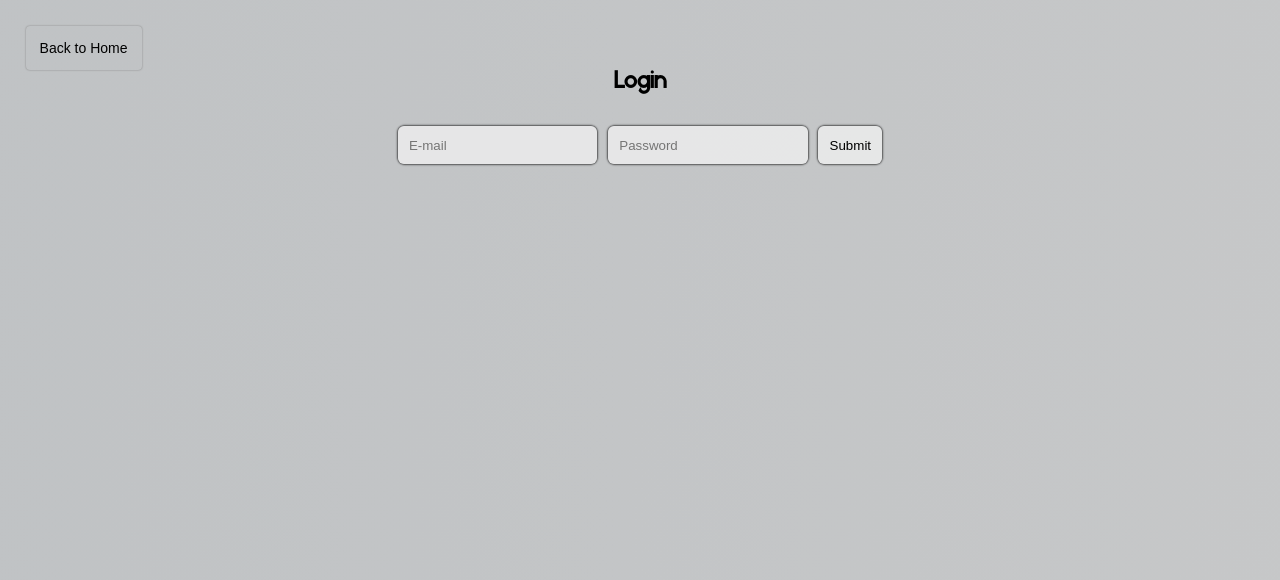
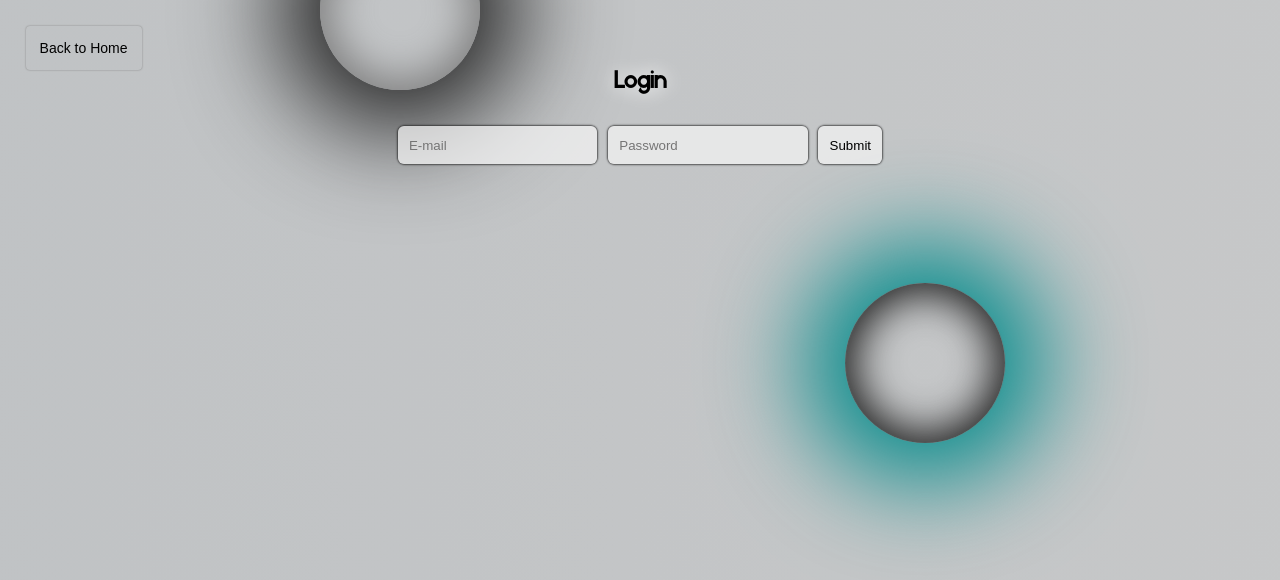
Before and after one commit to cristinamurillo/feel_front_end, a React (Create React App) app: page /login in a window 1280 px wide. Shown: the top 580 px of the page. Built offline with nearby package versions, Linux system fonts and the light colour scheme.

Commit message:
added circles that randomly translate on the landing, sign up and login pages

```diff
--- a/src/Components/Landing.js
+++ b/src/Components/Landing.js
@@ -1,13 +1,26 @@
 import React, { Component } from 'react';
 import PaintingSelect from './PaintingSelect'
 import {withRouter} from 'react-router-dom'
+import styled, {keyframes} from 'styled-components'
 
 
 class Landing extends Component {
 
     state = {
-        logStatus: true
+        logStatus: true,
+        translate1: (Math.floor(Math.random()*35))-10,
+        translate2: Math.floor(Math.random()*35),
+        translate3: Math.floor(Math.random()*30)-10
     }
+
+    componentDidMount() {
+        this.interval = setInterval(() => {
+            this.setState({
+                translate1: (Math.floor(Math.random()*35))-10,
+                translate2: Math.floor(Math.random()*35),
+                translate3: Math.floor(Math.random()*30)-10
+            })}, 20000);
+      }
 
     goToSignUp = () => {
         this.props.history.push('./signup')
@@ -30,6 +43,46 @@ class Landing extends Component {
     }
 
     render() {
+        let moveOne = keyframes`
+            0% {
+                transform: translateX(-10em) translateY(5em)
+            } 50% {
+                transform: translateX(40em) translateY(${this.state.translate1}em)
+            } 100% {
+                transform: translateX(70em) translateY(-20em)
+            }
+        `
+        let moveTwo = keyframes`
+            0% {
+                transform: translateX(90em) translateY(20em)
+            } 33% {
+                transform: translateX(58em) translateY(${this.state.translate2}em)
+            } 66% {
+                transform: translateX(20em) translateY(${this.state.translate3}em)
+            } 100% {
+                transform: translateX(-10em) translateY(10em)
+            }
+        `
+        let HaloRing = styled.div`
+            position: absolute;
+            animation: ${moveOne} 20s infinite linear;
+            width: 10em;
+            height: 10em;
+            border-radius: 50%;
+            box-shadow: 0px 0px 100px 40px cyan,
+                        inset 0 0 40px 10px whitesmoke;
+            z-index: -1;
+        `
+        let HaloRingTwo = styled.div`
+            position: absolute;
+            animation: ${moveTwo} 20s infinite linear;
+            width: 10em;
+            height: 10em;
+            border-radius: 50%;
+            box-shadow: 0px 0px 100px 40px rgb(234, 0, 255),
+                        inset 0 0 40px 10px rgb(32, 32, 32);
+            z-index: -1;
+        `
         return (
             <div className="section">
                 {localStorage.getItem('token') ?
@@ -42,6 +95,8 @@ class Landing extends Component {
                     <button onClick={this.goToLogIn} className="med-button">Log In</button>
                 </div>
                 }
+                <HaloRing></HaloRing>
+                <HaloRingTwo></HaloRingTwo>
                 <h1 className="fade-in">MOOD INDIGO</h1>
                 <h3 className="header fade-in slower" id="subtitle">abstractly visualize your vibe</h3>
                 <hr></hr>
@@ -49,6 +104,10 @@ class Landing extends Component {
             </div>
         );
     }
+
+    componentWillUnmount() {
+        clearInterval(this.interval);
+      }
 }
 
 
--- a/src/Components/LoginPage.js
+++ b/src/Components/LoginPage.js
@@ -1,5 +1,6 @@
 import React, { Component } from 'react';
 import {withRouter} from 'react-router-dom'
+import styled, {keyframes} from 'styled-components'
 import axios from 'axios'
 
 class LoginPage extends Component {
@@ -7,8 +8,20 @@ class LoginPage extends Component {
     state = {
         email: "",
         password: "",
-        invalid: false
+        invalid: false,
+        ranslate1: (Math.floor(Math.random()*35))-10,
+        translate2: Math.floor(Math.random()*35),
+        translate3: Math.floor(Math.random()*30)-10
     }
+
+    componentDidMount() {
+        this.interval = setInterval(() => {
+            this.setState({
+                translate1: (Math.floor(Math.random()*35))-10,
+                translate2: Math.floor(Math.random()*35),
+                translate3: Math.floor(Math.random()*30)-10
+            })}, 20000);
+      }
 
     goBack = () => {
         this.props.history.replace('/')
@@ -36,8 +49,50 @@ class LoginPage extends Component {
 
 
     render(){
+
+        let moveOne = keyframes`
+            0% {
+                transform: translateX(-10em) translateY(5em)
+            } 50% {
+                transform: translateX(40em) translateY(${this.state.translate1}em)
+            } 100% {
+                transform: translateX(70em) translateY(-20em)
+            }
+        `
+        let moveTwo = keyframes`
+            0% {
+                transform: translateX(90em) translateY(20em)
+            } 33% {
+                transform: translateX(58em) translateY(${this.state.translate2}em)
+            } 66% {
+                transform: translateX(20em) translateY(${this.state.translate3}em)
+            } 100% {
+                transform: translateX(-10em) translateY(10em)
+            }
+        `
+        let HaloRing = styled.div`
+            position: absolute;
+            animation: ${moveOne} 20s infinite linear;
+            width: 10em;
+            height: 10em;
+            border-radius: 50%;
+            box-shadow: 0px 0px 100px 40px #222, inset 0 0 40px 10px gray;
+            z-index: -1;
+        `
+        let HaloRingTwo = styled.div`
+            position: absolute;
+            animation: ${moveTwo} 20s infinite linear;
+            width: 10em;
+            height: 10em;
+            border-radius: 50%;
+            box-shadow: 0px 0px 100px 40px darkcyan, inset 0 0 40px 10px #222;
+            z-index: -1;
+        `
+
         return(
             <React.Fragment>
+                <HaloRing></HaloRing>
+                <HaloRingTwo></HaloRingTwo>
                 <button onClick={this.goBack} type ="button" className="med-button back-button">
                 Back to Home
                 </button>
--- a/src/Components/SignUp.js
+++ b/src/Components/SignUp.js
@@ -1,5 +1,6 @@
 import React, { Component } from 'react';
 import {withRouter} from 'react-router-dom'
+import styled, {keyframes} from 'styled-components'
 import axios from 'axios'
 
 class SignUp extends Component {
@@ -11,8 +12,20 @@ class SignUp extends Component {
         password: "",
         confirm_password: "",
         invalid_pass: false,
-        errors: {}
+        errors: {},
+        translate1: (Math.floor(Math.random()*35))-10,
+        translate2: Math.floor(Math.random()*35),
+        translate3: Math.floor(Math.random()*30)-10
     }
+
+    componentDidMount() {
+        this.interval = setInterval(() => {
+            this.setState({
+                translate1: (Math.floor(Math.random()*35))-10,
+                translate2: Math.floor(Math.random()*35),
+                translate3: Math.floor(Math.random()*30)-10
+            })}, 20000);
+      }
 
     goBack = () => {
         this.props.history.replace('/')
@@ -55,9 +68,48 @@ class SignUp extends Component {
     }
 
     render(){
-
+        let moveOne = keyframes`
+            0% {
+                transform: translateX(-10em) translateY(5em)
+            } 50% {
+                transform: translateX(40em) translateY(${this.state.translate1}em)
+            } 100% {
+                transform: translateX(70em) translateY(-20em)
+            }
+        `
+        let moveTwo = keyframes`
+            0% {
+                transform: translateX(90em) translateY(20em)
+            } 33% {
+                transform: translateX(58em) translateY(${this.state.translate2}em)
+            } 66% {
+                transform: translateX(20em) translateY(${this.state.translate3}em)
+            } 100% {
+                transform: translateX(-10em) translateY(10em)
+            }
+        `
+        let HaloRing = styled.div`
+            position: absolute;
+            animation: ${moveOne} 20s infinite linear;
+            width: 10em;
+            height: 10em;
+            border-radius: 50%;
+            box-shadow: 0px 0px 100px 40px #222, inset 0 0 40px 10px gray;
+            z-index: -1;
+        `
+        let HaloRingTwo = styled.div`
+            position: absolute;
+            animation: ${moveTwo} 20s infinite linear;
+            width: 10em;
+            height: 10em;
+            border-radius: 50%;
+            box-shadow: 0px 0px 100px 40px darkcyan, inset 0 0 40px 10px #222;
+            z-index: -1;
+        `
         return(
             <React.Fragment>
+                <HaloRing></HaloRing>
+                <HaloRingTwo></HaloRingTwo>
                 <button onClick={this.goBack} type ="button" className="med-button back-button">
                 Back to Home
                 </button>
--- a/src/index.css
+++ b/src/index.css
@@ -10,6 +10,10 @@ h1 {
   font-size: 10em;
   padding-top: .5em;
   margin-bottom: 0;
+  text-shadow: 0 0 0.8em white;
+}
+
+h2 {
   text-shadow: 0 0 0.8em white;
 }
 
@@ -419,6 +423,8 @@ hr {
   animation: rotate 20s infinite linear;
 }
 
+
+
 @keyframes rotate {
   0% {
     -webkit-transform: rotateX(0) rotateY(0) rotateZ(0);
```
